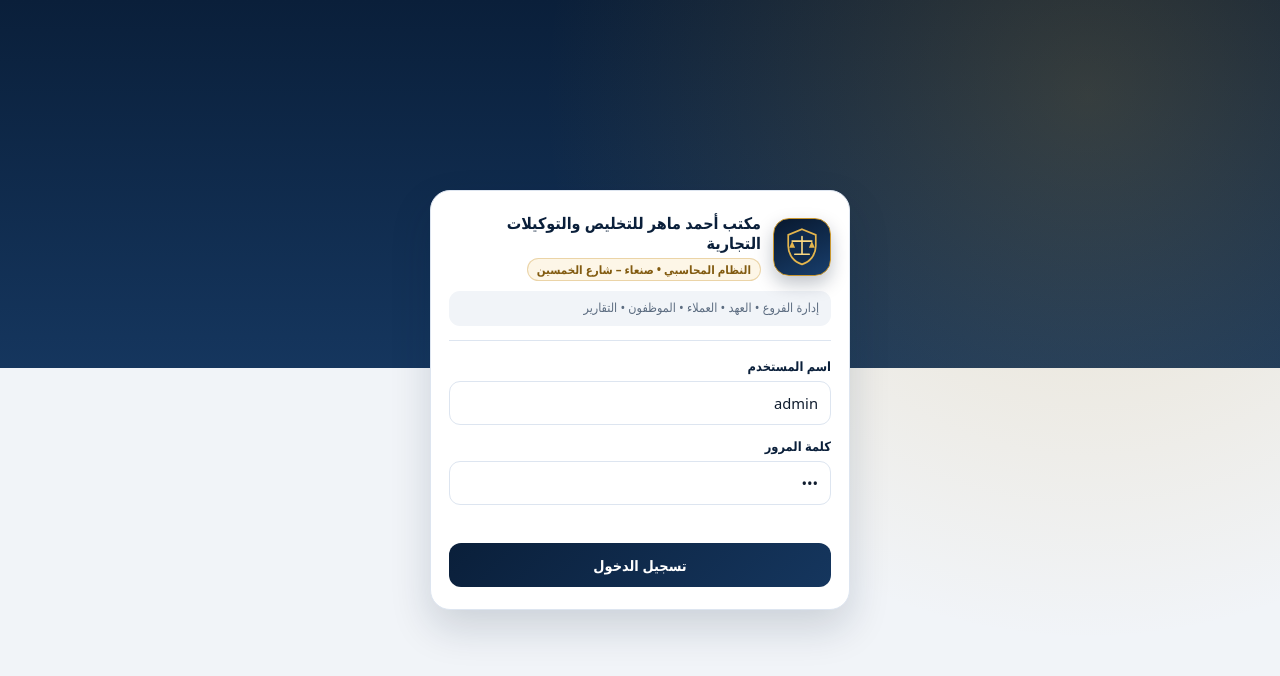
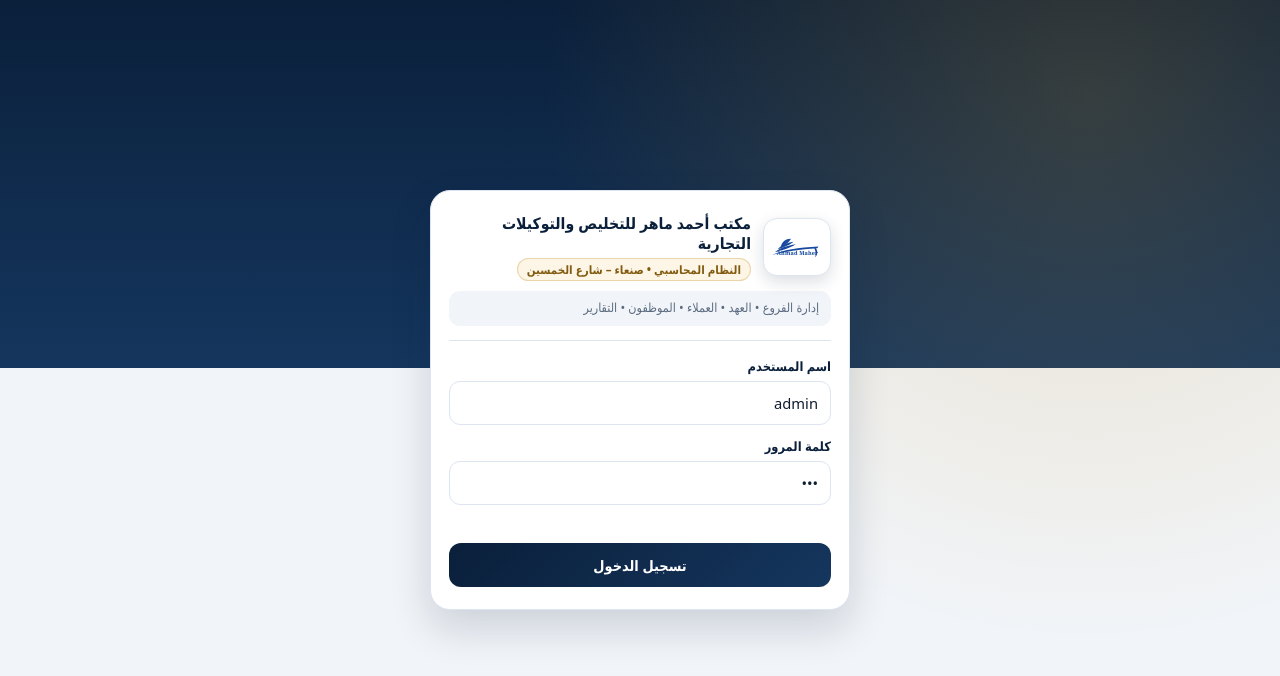
Before and after one commit to hishamalhaifi17-lab/ahmad-maher-accounting, a plain HTML site: page index.html in a window 1280 px wide. Drawn offline with Linux system fonts and the light colour scheme.

Commit message:
Update index.html

```diff
--- a/index.html
+++ b/index.html
@@ -11,6 +11,7 @@
       --surface: #ffffff;
       --navy: #0a1f3a;
       --navy-soft: #15365e;
+      --ship-blue: #16499a;
       --gold: #c8962e;
       --gold-bg: #fdf6e7;
       --ink: #0f1c2e;
@@ -40,26 +41,35 @@
       overflow-x: hidden;
     }
 
+    /* هوية المكتب والشعار الرسمي */
     .brand-lockup {
       display: flex;
       align-items: center;
       gap: 12px;
     }
 
-    .logo-medal {
-      width: 58px;
+    .logo-badge {
+      width: 68px;
       height: 58px;
       flex-shrink: 0;
-      border-radius: 16px;
-      background: linear-gradient(155deg, #08182e, #183e6c);
-      border: 1.5px solid var(--gold);
-      box-shadow: 0 8px 18px rgba(8, 24, 46, 0.25);
+      border-radius: 14px;
+      background: #ffffff;
+      border: 1.5px solid var(--line);
+      box-shadow: 0 6px 16px rgba(10, 31, 58, 0.14);
       display: grid;
       place-items: center;
+      padding: 4px;
+      overflow: hidden;
+    }
+
+    .logo-badge svg {
+      width: 100%;
+      height: 100%;
+      display: block;
     }
 
     .brand-h1 {
-      font-size: 1rem;
+      font-size: 0.98rem;
       font-weight: 900;
       line-height: 1.3;
     }
@@ -423,18 +433,30 @@
 </head>
 <body>
 
+  <!-- قالب الشعار الرسمي لمكتب أحمد ماهر -->
+  <template id="official-logo-tpl">
+    <svg viewBox="0 0 260 140" xmlns="http://www.w3.org/2000/svg" role="img" aria-label="شعار مكتب أحمد ماهر">
+      <!-- القبة والطبقات البحرية -->
+      <path d="M58 68 C62 45, 82 32, 102 33 C98 44, 88 53, 66 66 Z" fill="#174a9e"/>
+      <path d="M44 79 C58 64, 84 52, 114 47 C106 56, 86 66, 52 78 Z" fill="#174a9e"/>
+      <path d="M32 91 C54 76, 86 63, 124 58 C112 68, 84 79, 40 91 Z" fill="#174a9e"/>
+      <!-- هيكل السفينة والانحناء الخلفي -->
+      <path d="M18 106 C66 84, 136 72, 226 68 L221 76 C144 80, 74 92, 18 106 Z" fill="#174a9e"/>
+      <path d="M214 75 C224 88, 224 106, 210 116 C216 105, 215 90, 207 76 Z" fill="#174a9e"/>
+      <!-- نص Ahmad Maher -->
+      <text x="132" y="106" text-anchor="middle" fill="#174a9e"
+            font-family="Georgia, 'Times New Roman', serif" font-weight="700" font-size="25" letter-spacing="0.4">
+        Ahmad Maher
+      </text>
+    </svg>
+  </template>
+
   <!-- شاشة الدخول -->
   <section id="login-view">
     <div class="login-card">
       <div class="login-brand">
         <div class="brand-lockup">
-          <div class="logo-medal" aria-hidden="true">
-            <svg width="42" height="42" viewBox="0 0 64 64" fill="none">
-              <path d="M32 5L53 13.5V30.5C53 44.2 44.1 54.6 32 58.5C19.9 54.6 11 44.2 11 30.5V13.5L32 5Z" fill="#0f2b4d" stroke="#e4b54c" stroke-width="2.6"/>
-              <path d="M32 16V43M21 43H43M17 23H47" stroke="#f8d781" stroke-width="2.5" stroke-linecap="round"/>
-              <path d="M17 23L12.5 33H21.5L17 23ZM47 23L42.5 33H51.5L47 23Z" fill="#e4b54c"/>
-            </svg>
-          </div>
+          <div class="logo-badge mount-logo"></div>
           <div>
             <div class="brand-h1">مكتب أحمد ماهر للتخليص والتوكيلات التجارية</div>
             <span class="brand-pill">النظام المحاسبي • صنعاء – شارع الخمسين</span>
@@ -463,13 +485,7 @@
     <header class="app-top">
       <div class="app-top-bar">
         <div class="brand-lockup">
-          <div class="logo-medal" aria-hidden="true">
-            <svg width="42" height="42" viewBox="0 0 64 64" fill="none">
-              <path d="M32 5L53 13.5V30.5C53 44.2 44.1 54.6 32 58.5C19.9 54.6 11 44.2 11 30.5V13.5L32 5Z" fill="#0f2b4d" stroke="#e4b54c" stroke-width="2.6"/>
-              <path d="M32 16V43M21 43H43M17 23H47" stroke="#f8d781" stroke-width="2.5" stroke-linecap="round"/>
-              <path d="M17 23L12.5 33H21.5L17 23ZM47 23L42.5 33H51.5L47 23Z" fill="#e4b54c"/>
-            </svg>
-          </div>
+          <div class="logo-badge mount-logo"></div>
           <div>
             <div class="brand-h1">مكتب أحمد ماهر للتخليص والتوكيلات التجارية</div>
             <div class="app-sub">مدير النظام الرئيسي (المدير العام) • صنعاء – شارع الخمسين</div>
@@ -690,6 +706,11 @@
   </section>
 
   <script>
+    const tpl = document.getElementById("official-logo-tpl");
+    document.querySelectorAll(".mount-logo").forEach(el => {
+      el.appendChild(tpl.content.cloneNode(true));
+    });
+
     const DEFAULT_BRANCHES = [
       "الإدارة العامة – شارع الخمسين",
       "فرع جمرك ذمار",
@@ -709,7 +730,7 @@
       { id: 1, name: "مهندس هشام ماهر", role: "عمليات وتخليص جمركي", branch: "الإدارة العامة – شارع الخمسين", salary: 0 }
     ];
 
-    const STORE_KEY = "ahmad_maher_full_v1";
+    const STORE_KEY = "ahmad_maher_full_v2";
 
     let db = JSON.parse(localStorage.getItem(STORE_KEY) || "null") || {
       branches: DEFAULT_BRANCHES.slice(),
@@ -775,7 +796,6 @@
         </tr>
       `).join("") || `<tr><td colspan="5" style="text-align:center;color:var(--muted);">لا توجد عمليات مسجلة</td></tr>`;
 
-      // الفروع
       document.getElementById("branch-count").textContent = db.branches.length;
       document.getElementById("branch-list").innerHTML = db.branches.map((b, i) => `
         <div class="item-row">
@@ -784,7 +804,6 @@
         </div>
       `).join("");
 
-      // العملاء
       document.getElementById("client-count").textContent = db.clients.length;
       document.getElementById("client-list").innerHTML = db.clients.map((c, i) => `
         <div class="item-row">
@@ -796,7 +815,6 @@
         </div>
       `).join("") || `<p style="color:var(--muted);font-size:0.85rem;">لا يوجد عملاء مضافون بعد.</p>`;
 
-      // الموظفون
       document.getElementById("staff-count").textContent = db.staff.length;
       document.getElementById("staff-list").innerHTML = db.staff.map((s, i) => `
         <div class="item-row">
@@ -808,7 +826,6 @@
         </div>
       `).join("") || `<p style="color:var(--muted);font-size:0.85rem;">لا يوجد موظفون مضافون بعد.</p>`;
 
-      // العهد
       document.getElementById("adv-count").textContent = db.advances.length;
       document.getElementById("adv-list").innerHTML = db.advances.map((a, i) => `
         <div class="item-row">
@@ -820,7 +837,6 @@
         </div>
       `).join("") || `<p style="color:var(--muted);font-size:0.85rem;">لا توجد عهد مسجلة بعد.</p>`;
 
-      // التقرير
       document.getElementById("report-summary").textContent =
         `الفرع: ${br === "ALL" ? "كل الفروع" : br} | العملة: ${cur} | المقبوضات: ${inc.toLocaleString("en-US")} | المصروفات: ${exp.toLocaleString("en-US")} | الصافي: ${(inc - exp).toLocaleString("en-US")}`;
     }
```
